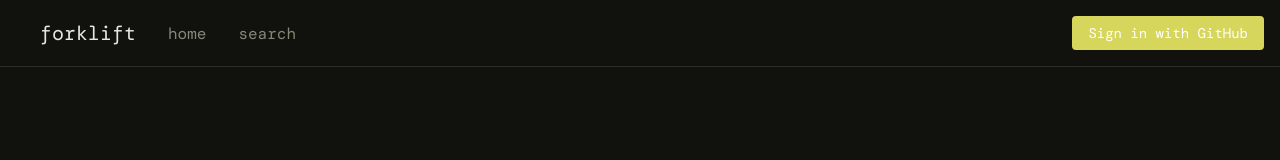
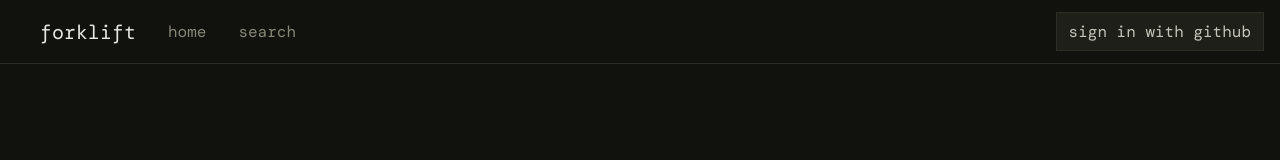
Before and after one commit to refact0r/forklift, a SvelteKit app: page / in a window 1280 px wide. Shown: the top 160 px of the page. Built offline with nearby package versions, Linux system fonts and the light colour scheme; no server answers; some icons are missing; a web font is replaced by a local one.

Commit message:
styling changes

```diff
--- a/src/app.css
+++ b/src/app.css
@@ -62,7 +62,7 @@ button {
 	color: inherit;
 	background: var(--bg-2);
 	border: 1px solid var(--bg-3);
-	padding: 0.75rem;
+	padding: 0.5rem 0.75rem;
 	cursor: pointer;
 
 	&:hover {
@@ -77,6 +77,13 @@ button {
 		&:hover {
 			background: var(--acc-2);
 		}
+	}
+
+	&.icon {
+		display: flex;
+		align-items: center;
+		justify-content: center;
+		padding: 0.5rem;
 	}
 }
 
--- a/src/routes/+layout.svelte
+++ b/src/routes/+layout.svelte
@@ -40,21 +40,19 @@
 
 	<div class="nav-right">
 		{#if auth.loading}
-			<div class="loading-text">...</div>
+			<div class="loading-text">loading...</div>
 		{:else if auth.user}
 			<div class="user-info">
 				<a href="/profile" class="profile-link">
 					<UserIcon />
 					<span>{auth.user.user_metadata?.user_name || auth.user.email}</span>
 				</a>
-				<button class="sign-out-btn" onclick={handleSignOut}>
-					<SignOutIcon />
+				<button class="sign-out icon" onclick={handleSignOut}>
+					<SignOutIcon style="height: " />
 				</button>
 			</div>
 		{:else}
-			<button class="sign-in-btn" onclick={handleSignIn}>
-				Sign in with GitHub
-			</button>
+			<button class="sign-in" onclick={handleSignIn}>sign in with github </button>
 		{/if}
 	</div>
 
@@ -75,7 +73,8 @@
 		font-size: 1.25rem;
 	}
 	header {
-		padding: 1rem 1rem;
+		padding: 0rem 1rem;
+		height: 4rem;
 		border-bottom: 1px solid var(--bg-3);
 		position: relative;
 		display: flex;
@@ -107,8 +106,11 @@
 	.user-info {
 		display: flex;
 		align-items: center;
-		gap: 0.5rem;
-		color: var(--txt-2);
+		gap: 1rem;
+	}
+
+	.sign-in,
+	.sign-out {
 	}
 
 	.profile-link {
@@ -117,14 +119,9 @@
 		gap: 0.5rem;
 		color: var(--txt-2);
 		text-decoration: none;
-		transition: color 0.2s;
 
 		:global(.icon) {
 			color: var(--acc-1);
-		}
-
-		span {
-			font-size: 0.875rem;
 		}
 
 		&:hover {
@@ -132,45 +129,8 @@
 		}
 	}
 
-	.sign-in-btn {
-		background: var(--acc-1);
-		color: white;
-		border: none;
-		padding: 0.5rem 1rem;
-		border-radius: 4px;
-		cursor: pointer;
-		font-size: 0.875rem;
-		transition: background 0.2s;
-
-		&:hover {
-			background: var(--acc-2);
-		}
-	}
-
-	.sign-out-btn {
-		background: transparent;
-		border: 1px solid var(--bg-3);
-		color: var(--txt-2);
-		padding: 0.25rem;
-		border-radius: 4px;
-		cursor: pointer;
-		display: flex;
-		align-items: center;
-		transition: all 0.2s;
-
-		&:hover {
-			background: var(--bg-2);
-			color: var(--acc-1);
-		}
-
-		:global(.icon) {
-			font-size: 1rem;
-		}
-	}
-
 	.loading-text {
 		color: var(--txt-3);
-		font-size: 0.875rem;
 	}
 	.heading {
 		width: fit-content;
```
